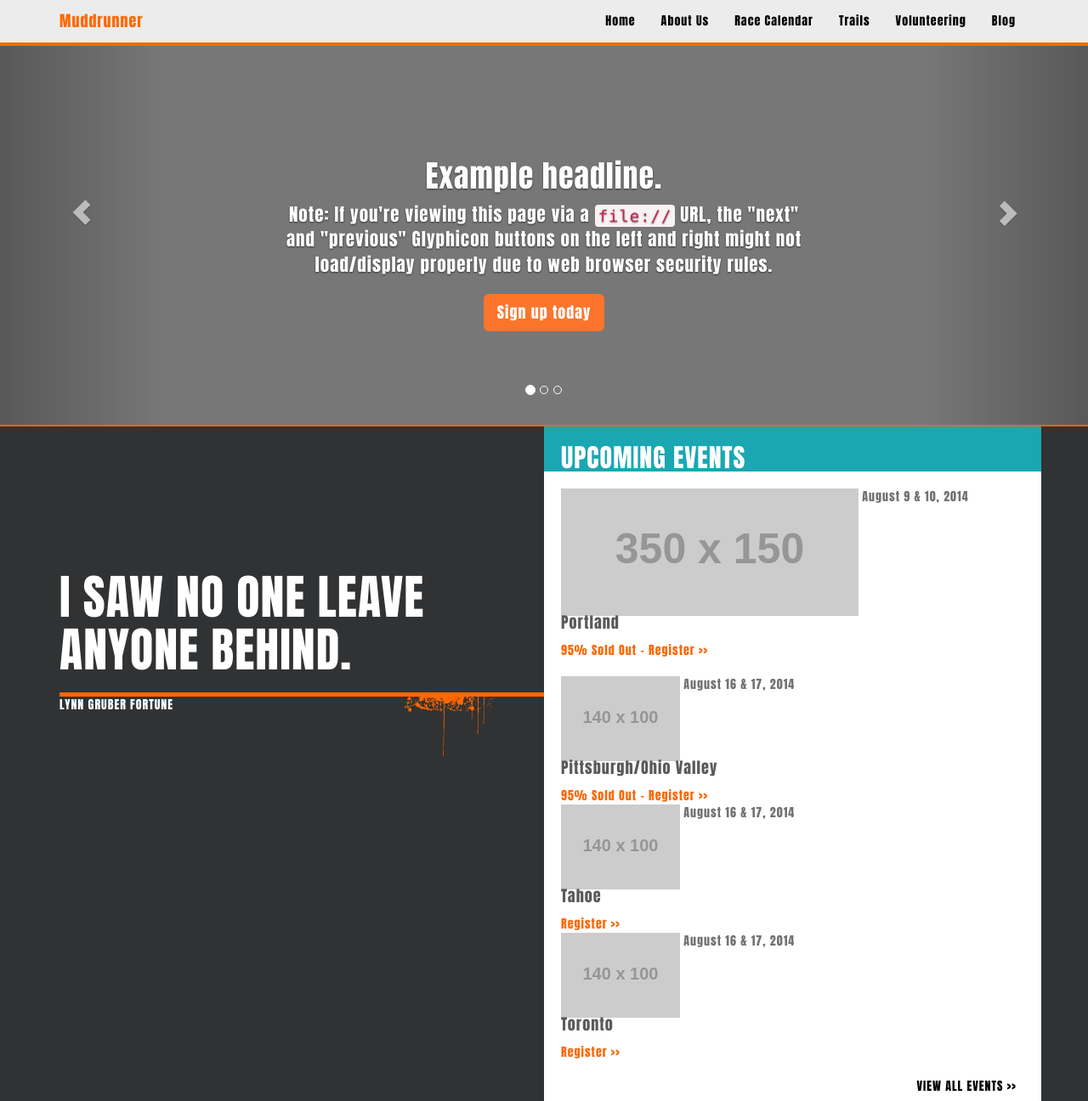
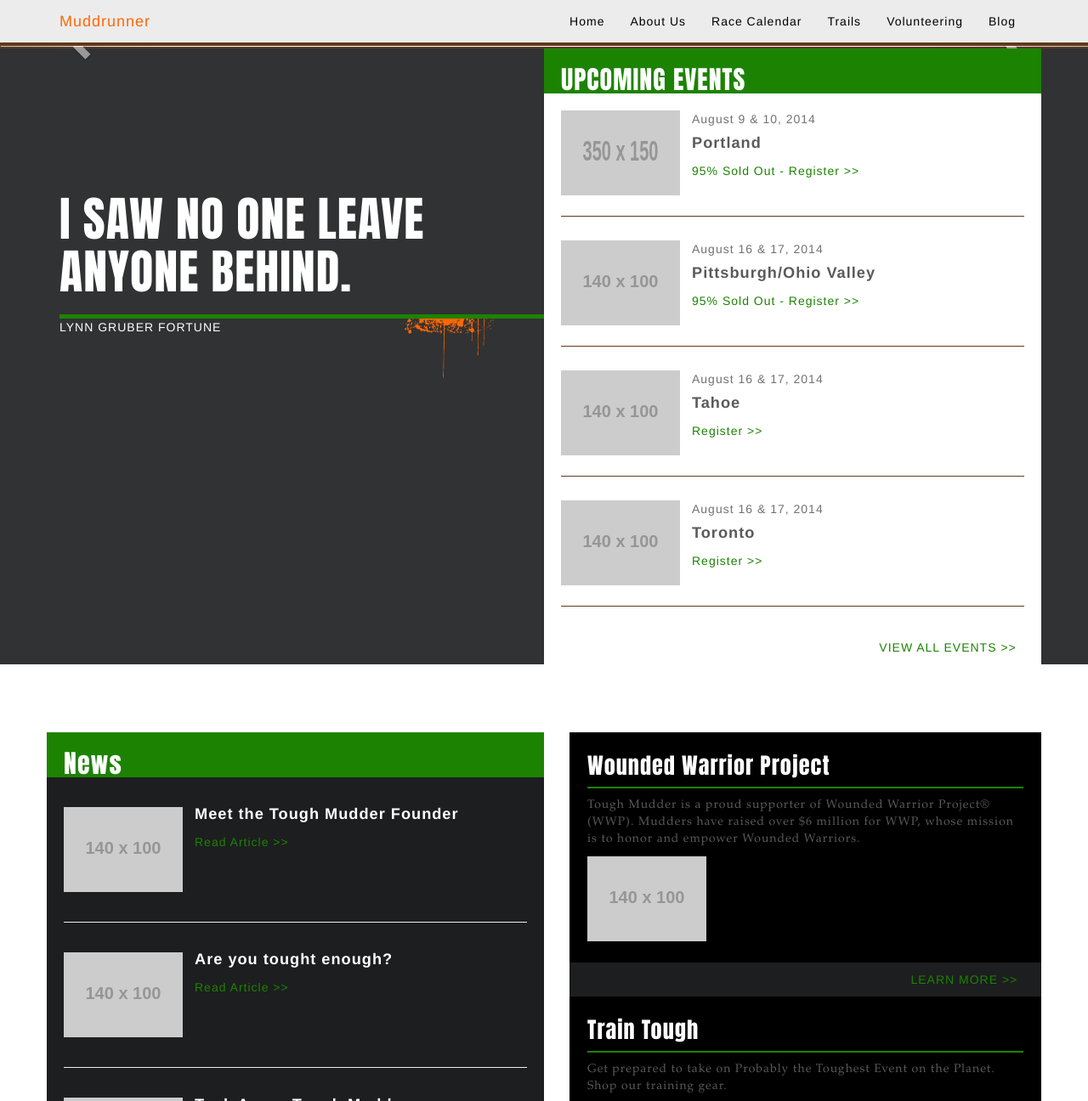
Before and after one commit to bstory32/muddrunner, a PHP site: page / in a window 1280 px wide. Shown: the top 1296 px of the page at 85% size. Run offline with PHP 8.4, Linux system fonts and the light colour scheme; grey boxes labelled with a size stand in for pictures from a placeholder-image service; style sheets or scripts are compiled from the project's sources; some libraries are stand-ins or nearby versions.

Commit message:
adjusted stlying for the home-page

```diff
--- a/dev/sass/home/_home-header.scss
+++ b/dev/sass/home/_home-header.scss
@@ -2,10 +2,6 @@
 -------------------------------------------------- */
 /* Padding below the footer and lighter body text */
 
-body {
-  padding-bottom: 40px;
-  color: #5a5a5a;
-}
 
 
 
@@ -24,7 +20,8 @@ body {
 
 .navbar-inverse {
   background: #ececec;
-  border-bottom: 4px solid #ff6700;}
+  border-bottom: 4px solid $primary;
+}
 
 .navbar-inverse .navbar-collapse ul li a {
   color: #000;
@@ -43,105 +40,15 @@ body {
   color: #ff6700;
 }
 
+.navbar-inverse .navbar-brand:hover,
+.navbar-inverse .navbar-brand:focus {
+  color: $primary;
+  background-color: transparent;
+}
 
 
 
 
-/* CUSTOMIZE THE CAROUSEL
--------------------------------------------------- */
-
-/* Carousel base class */
-.carousel {
-  height: 500px;
-  margin-bottom: 0px;
-}
-/* Since positioning the image, we need to help out the caption */
-.carousel-caption {
-  z-index: 10;
-  padding: 5em;
-}
-
-/* Declare heights because of positioning of img element */
-.carousel .item {
-  height: 500px;
-  background-color: #777;
-}
-.carousel-inner > .item > img {
-  position: absolute;
-  top: 0;
-  left: 0;
-  min-width: 100%;
-  height: 500px;
-}
 
 
-
-/* MARKETING CONTENT
--------------------------------------------------- */
-
 /* Center align the text within the three columns below the carousel */
-.marketing .col-lg-4 {
-  margin-bottom: 20px;
-  text-align: center;
-}
-.marketing h2 {
-  font-weight: normal;
-}
-.marketing .col-lg-4 p {
-  margin-right: 10px;
-  margin-left: 10px;
-}
-
-
-/* Featurettes
-------------------------- */
-
-.featurette-divider {
-  margin: 80px 0; /* Space out the Bootstrap <hr> more */
-}
-
-/* Thin out the marketing headings */
-.featurette-heading {
-  font-weight: 300;
-  line-height: 1;
-  letter-spacing: -1px;
-}
-
-
-
-/* RESPONSIVE CSS
--------------------------------------------------- */
-
-@media (min-width: 768px) {
-
-  /* Navbar positioning foo */
-
-  .navbar-wrapper .container {
-    padding-right: 15px;
-    padding-left: 15px;
-  }
-  .navbar-wrapper .navbar {
-    padding-right: 0;
-    padding-left: 0;
-  }
-
-  /* The navbar becomes detached from the top, so we round the corners */
-
-
-  /* Bump up size of carousel content */
-  .carousel-caption p {
-    margin-bottom: 20px;
-    font-size: 21px;
-    line-height: 1.4;
-  }
-
-  .featurette-heading {
-    font-size: 50px;
-  }
-}
-
-@media (min-width: 992px) {
-  .featurette-heading {
-    margin-top: 120px;
-  }
-}
--- a/dev/sass/home/_home-page.scss
+++ b/dev/sass/home/_home-page.scss
@@ -1,33 +1,32 @@
-body{
-  font-family: "ToughMudder",Impact,Charcoal,sans-serif;
-  letter-spacing: 1px;
-  padding-bottom: 0;
-}
-
-
 
 .background1{
   background-color: #313233;
-  border-top: 2px solid #ff6700;
+  border-top: 2px solid $primary;
 }
 
 .background2{
-  background: url(https://toughmudder.cachefly.net/sites/all/themes/tough_mudder/images/backgrounds/topo-1.jpg?1403644939);
-  border-bottom: 20px solid black;
+  background: #fff;
+  border-bottom: 1px solid #000;
 }
 
 .background-image{
-  background-color: #ff6700;
+  padding: 25px 0;
+  background: url(../images/example-background.jpg);
+  border-top: 1px solid #000;
+  border-bottom: 1px solid #000;
 }
 
 .main-message {
   color: white;
   padding-top: 150px;
   padding-right: 0;
+
   h1 {
-    font-size: 4em;  }
+    font-size: 4em;
+    text-transform: uppercase;
+  }
   hr {
-      border-top: 5px solid #ff6700;
+    border-top: 5px solid $secondary;
     width: 100%;
     position: relative;
     margin-bottom: 0;
@@ -37,6 +36,7 @@ body{
     width: 111px;
     position: absolute;
     left: 71%;
+    color: $primary;
   }
 }
 
@@ -50,6 +50,86 @@ body{
   }
   img {
     vertical-align: top;
+    background: #eee;
+    height: 100;
+    width: 140;
+  }
+  span{
+    font-size: 1em;
+    font-weight: 500;
+    color: #727272;
+    display: inline-block;
+    margin-bottom: 5px;
+  }
+
+  p{
+    font-size: 1.3em;
+    font-weight: 600;
+  }
+}
+
+.event-header {
+  padding: 0;
+  margin: 0;
+  h2{
+    background-color: $secondary;
+    color: #fff;
+  }
+}
+
+.event-list {
+  padding: 20px 20px 0 20px;
+  list-style: none;
+
+  li{
+    height: 125px;
+    margin-bottom: 2em;
+    position: relative;
+    border-bottom: 1px solid $primary;
+  }
+  img{
+    background: #eee;
+    height: 100;
+    width: 140;
+    float: left;
+    margin-right: 1em;
+  }
+
+
+}
+
+.more a{
+  float: right;
+  text-transform: uppercase;
+  display: inline-block;
+  padding-top: 10px;
+  padding-bottom: 10px;
+  padding-right: 5%;
+}
+
+.news-header{
+  background: $secondary;
+  color: #fff;
+  padding: 0;
+  margin: 0;
+}
+
+.news-section{
+  background-color: #1d1e1f;
+  padding: 0 0 50px;
+  margin: 80px 0;
+  position: relative;
+  padding-bottom: 0;
+
+  h2{
+    margin: 0;
+    padding: 20px 0 0 20px;
+  }
+  img {
+    vertical-align: top;
+    background: #eee;
+    height: 100;
+    width: 140;
   }
   span{
     font-size: 1em;
@@ -63,108 +143,52 @@ body{
     margin-top: -5px;
     font-size: 1.3em;
     font-weight: 600;
+    color: #fff;
   }
-    a{
-      color: #ff6700;
+
+
+  .articles{
+    padding: 20px 20px 0 20px;
+    list-style: none;
+    margin-bottom: 0;
+
+    li{
+      height: 130px;
+
+      padding-top: 15px;
+
+      img{
+        float: left;
+        margin-right: 1em;
       }
-    a:hover{
-      color: #d25a1c;
+
+      &+li{
+        border-top: 1px solid $secondary;
+      }
+
     }
   }
 
-  .event-header {
-    background: #1aa7b2;
-    color: #fff;
-    padding: 0;
-    margin: 0;
+  .more a{
+    text-transform: uppercase;
+    text-align: right;
+    height: 41px;
+    width: 100%;
+    display: block;
+    background: #000;
   }
 
-  .event-list {
-    padding: 20px 20px 0 20px;
-    list-style: none;
-    display: inline-block;
-  }
-
-  .featured-event{
-    padding-bottom: 10px;
-    margin-bottom: 10px;
-    position: relative;
-  }
-
-  .more a{
-    float: right;
-    text-transform: uppercase;
-    display: inline-block;
-    padding-top: 10px;
-    padding-bottom: 10px;
-    padding-right: 5%;
-    color: #000;
-  }
-
-  .news-header{
-    background: #1aa7b2;
-    color: #fff;
-    padding: 0;
-    margin: 0;
-  }
-
-  .news-section{
-    background-color: #fff;
-    padding: 0 0 50px;
-    margin: 80px 0;
-    position: relative;
-    padding-bottom: 0;
-
-    hr{
-      margin: 5px 0;
-    }
-    h2{
-      margin: 0;
-      padding: 20px 0 0 20px;
-    }
-    img {
-      vertical-align: top;
-    }
-    span{
-      font-size: 1em;
-      font-weight: 500;
-      color: #727272;
-      display: inline-block;
-      margin-bottom: 5px;
-    }
-
-    p{
-      margin-top: -5px;
-      font-size: 1.3em;
-      font-weight: 600;
-      color: #000;
-    }
-    a{
-      color: #ff6700;
-    }
-    a:hover{
-      color: #d25a1c;
-    }
-
-    .more a{
-      float: right;
-      text-transform: uppercase;
-      display: inline-block;
-      padding-top: 10px;
-      padding-bottom: 10px;
-      padding-right: 5%;
-      color: #000;
-    }
-
-    .more a:hover{
-      color: #d25a1c;
-    }
 }
 
 .more-info {
   padding: 0 0 50px;
   margin: 80px 0;
 
+  img{
+    background: #eee;
+    height: 100;
+    width: 140;
+  }
 
   p{
     font-family: "MuseoSlab-300","Palatino Linotype","Book Antiqua",Palatino,serif;
@@ -180,7 +204,7 @@ body{
 
   hr{
     margin: 10px 0;
-      border-top: 2px solid #1aa7b2;
+    border-top: 2px solid $secondary;
     width: 100%;
     position: relative;
   }
@@ -195,12 +219,12 @@ body{
 }
 
 .articles{
-    padding: 20px 20px 0 20px;
-    list-style: none;
+
+
+
 }
 
 .more-projects{
-    width: 94.8%;
   background: #1d1e1f;
   height: 40px;
   text-align: right;
@@ -211,11 +235,6 @@ body{
     display: inline-block;
     padding-top: 10px;
     padding-right: 5%;
-      color: white;
-    }
-
-    a:hover{
-      color: #d25a1c;
   }
 
 }
--- a/dev/sass/share/_body.scss
+++ b/dev/sass/share/_body.scss
@@ -4,6 +4,20 @@
 /* Padding below the footer and lighter body text */
 
 body {
-  padding-bottom: 50px;
-  color: #5a5a5a;
+	color: #5a5a5a;
+	letter-spacing: 1px;
+	padding-bottom: 0;
+	padding-top: 54px;
 }
+
+h1,h2,h3,h4{
+	font-family: "ToughMudder",Impact,Charcoal,sans-serif;
+}
+
+a{
+	color: $secondary;
+
+	&:hover{
+		color: #d25a1c;
+	}
+}
--- a/dev/sass/share/_header.scss
+++ /dev/null
@@ -1,43 +0,0 @@
-.navbar-inverse{
-	background-color: $blue;
-
-	.navbar-brand{
-		color: $white;
-	}
-	.navbar-collapse{
-		ul{
-			li{
-				a{
-					color: $white;
-				}
-				ul{
-					li{
-						a{
-							color: #333;
-						}
-					}
-				}
-			}
-		}
-	}
-}
-.navbar-inverse
-.navbar-nav>.open>a,
-.navbar-inverse .navbar-nav>.open>a:hover,
-.navbar-inverse .navbar-nav>.open>a:focus{
-	background: $primaryBlue;
-}
-
-.account-menu{
-	width: 200px;
-	.account-dropdown{
-		img{
-			float: left;
-			margin: 0 5px;
-		}
-		h3{
-			margin: 0;
-			font-size: 1.2em;
-		}
-	}
-}
--- a/dev/sass/share/_variables.scss
+++ b/dev/sass/share/_variables.scss
@@ -1,28 +1,14 @@
 // http://flatuicolors.com/
 
-$white : #FFF;
-$blue : #2980b9;
-$red : red;
-
-$backgroundBlue : #1f2022;
-$midblue: #337a98;
-$lightblue: #4090b1;
-$primaryBlue: #246784;
-$orange: #fd742b;
-
-$grey : #ecf0f1;
-$yellow : #F3C230;
-$darkgrey: #797A7A;
-
-$green: #5cb85c;
-
+$primary: #5F391F;
+$secondary: #1C8302;
 
 // buttons
 .btn-primary{
-	background-color: $orange;
+	background-color: $primary;
 	border: 0;
 	&:hover{
-	background-color: #fc6220;
+		background-color: #fc6220;
 	}
 
 
```
Also changed, not shown: other parts of dev/sass/home/_home-page.scss (+30 -30 lines), dev/public/style/main.css. Lines whose indentation alone changed are shown as unchanged.
